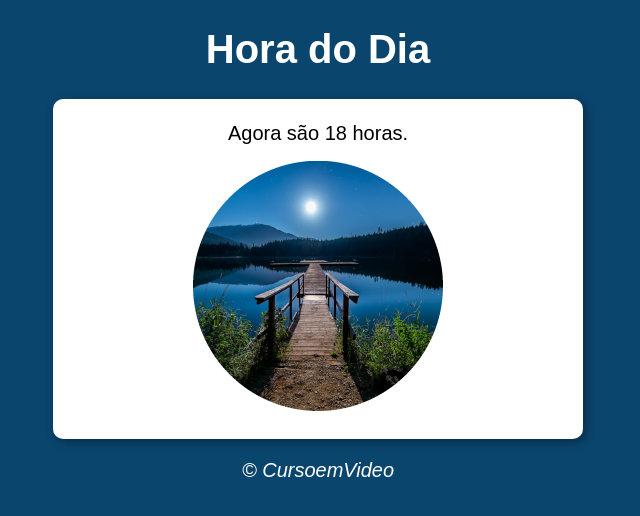
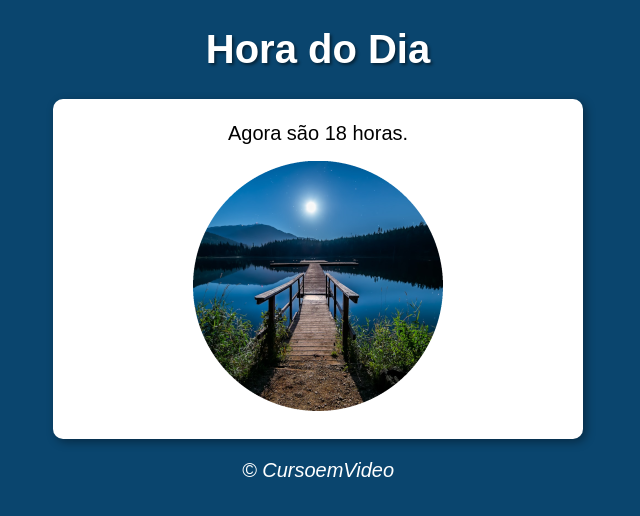
Before and after one commit to Luispdo/javascript, a plain HTML site: page aula12ex/ex014/modelo.html in a window 1280 px wide. Shown: the full height of the page, 322-962 px from the left. Drawn offline with Linux system fonts and the light colour scheme.

Commit message:
atualizado style.css

```diff
--- a/aula12ex/ex014/style.css
+++ b/aula12ex/ex014/style.css
@@ -8,6 +8,7 @@ body {
 header {
     color: white;
     text-align: center;
+    text-shadow: 2px 2px 3px rgba(0, 0, 0, 0.473);
 
 }
 
```
